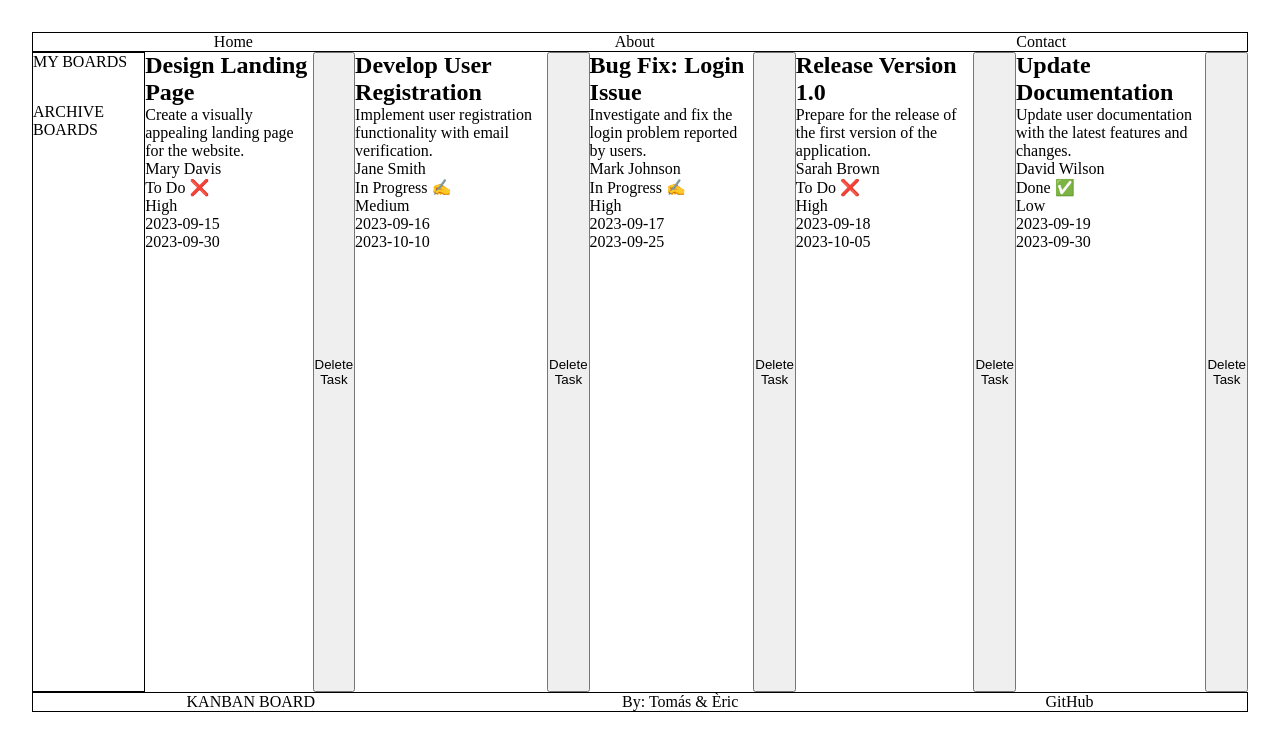
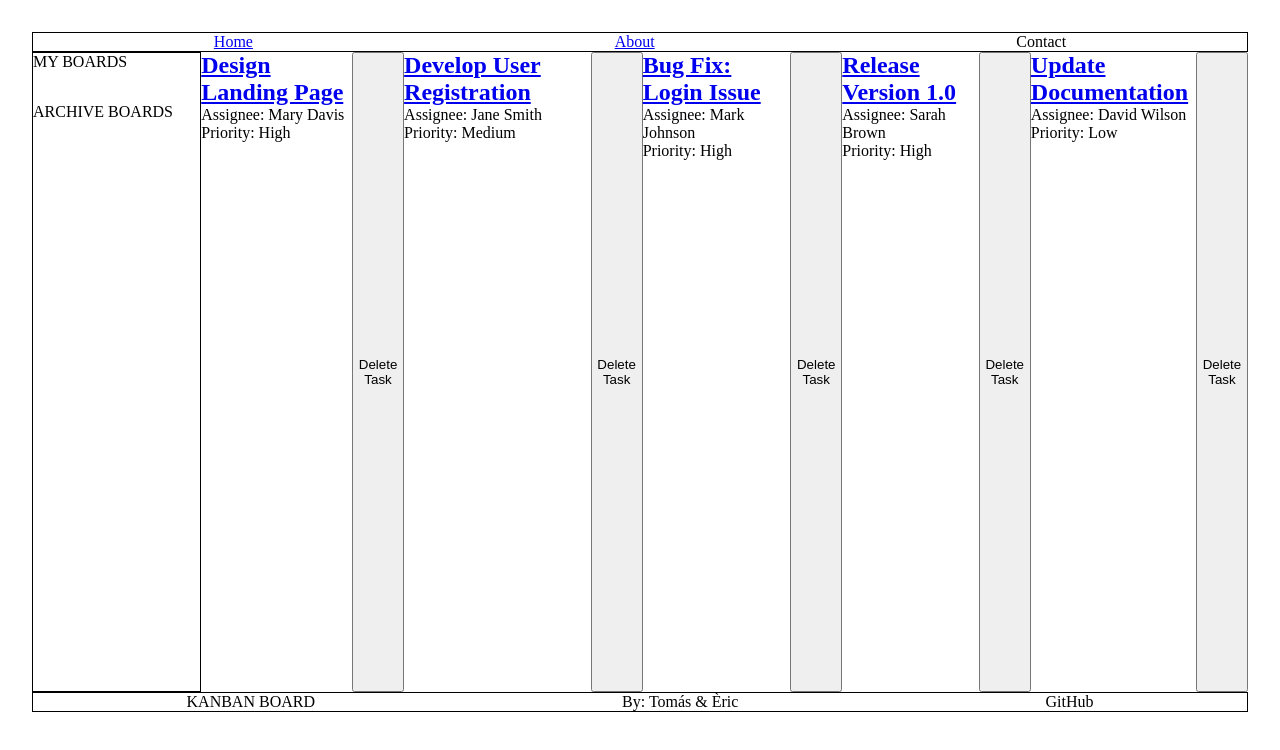
Before and after one commit to Violinistapirata/Kanban-Board, a React (Vite) app in the folder Kanban-Board/: page / in a window 1280 px wide. Shown: the top 750 px of the page. Built offline with nearby package versions, Linux system fonts and the light colour scheme.

Commit message:
added functionality to display each tasks detail page by clicking on its title in the current board.

```diff
--- a/Kanban-Board/src/App.jsx
+++ b/Kanban-Board/src/App.jsx
@@ -2,7 +2,7 @@
 import "./App.css";
 
 //ASSETS
-import KanbanJson from './data/kanban.json';
+// import KanbanJson from './data/kanban.json';
 
 //COMPONENTS
 import { Route, Routes } from "react-router-dom";
@@ -25,7 +25,7 @@ function App() {
         <SideBar />
         <Routes>
           <Route path="/" element={<DashboardPage />} />
-          <Route path="/details" element={<TaskDetailsPage task={KanbanJson[1]}/>} />
+          <Route path="/details/:taskId" element={<TaskDetailsPage />} />
           <Route path="/about" element={<AboutPage />} />
           <Route path="*" element={<NotFoundPage />} />
         </Routes>
--- a/Kanban-Board/src/Pages/TaskDetailsPage.jsx
+++ b/Kanban-Board/src/Pages/TaskDetailsPage.jsx
@@ -1,5 +1,15 @@
+//ASSETS
+import KanbanJson from '../data/kanban.json';
 
-function TaskDetailsPage ({task: {title, description, assignee, status, priority, createdDate, dueDate}}) {
+//HOOKS
+import { useParams } from "react-router-dom";
+
+
+function TaskDetailsPage () {
+    const { taskId } = useParams();
+    const selectedTask = KanbanJson.find((task) => task.id === taskId);
+    const {title, description, assignee, status, priority, createdDate, dueDate} = selectedTask;
+
     return (
         <ul>
             <li>Title: {title}</li>
--- a/Kanban-Board/src/components/CurrentBoard.jsx
+++ b/Kanban-Board/src/components/CurrentBoard.jsx
@@ -7,13 +7,9 @@ import KanbanJson from '../data/kanban.json';
 // COMPONENTS
 import List from './List';
 
-// HOOKS
-// import { useState } from 'react';
-// import { useParams } from 'react-router-dom';
 
 function CurrentBoard() {
 
-    // const params = useParams();
     return (
             <>
                 <List taskList={KanbanJson} />
--- a/Kanban-Board/src/components/NavBar.jsx
+++ b/Kanban-Board/src/components/NavBar.jsx
@@ -1,11 +1,16 @@
+import { Link } from 'react-router-dom';
 import './NavBar.css';
 
 function NavBar() {
     return (
         <nav>
             <ul className='navbar-container'>
-                <li>Home</li>
-                <li>About</li>
+                <li>
+                <Link to={'/'}>Home</Link>
+                </li>
+                <li>
+                <Link to={'/about'}>About</Link>
+                </li>
                 <li>Contact</li>
             </ul>
         </nav>
--- a/Kanban-Board/src/components/Task.jsx
+++ b/Kanban-Board/src/components/Task.jsx
@@ -1,3 +1,4 @@
+import { Link, useParams } from "react-router-dom";
 
 
 function Task ({task, currentTaskList, setCurrentTaskList}){
@@ -7,14 +8,16 @@ function Task ({task, currentTaskList, setCurrentTaskList}){
     <>
         <ul>
             <li>
-                <h2>{task.title}</h2>
+                <h2>
+                <Link to={`/details/${task.id}`}>{task.title}</Link>
+                </h2>
             </li>
-            <li>{task.description}</li>
-            <li>{task.assignee}</li>
-            <li>{task.status} {task.status==="Done"? "✅" : task.status==="In Progress"? "✍️" : "❌" }</li>
-            <li>{task.priority}</li>
-            <li>{task.createdDate}</li>
-            <li>{task.dueDate}</li>
+            {/* <li>{task.description}</li> */}
+            <li>Assignee: {task.assignee}</li>
+            {/* <li>{task.status} {task.status==="Done"? "✅" : task.status==="In Progress"? "✍️" : "❌" }</li> */}
+            <li>Priority: {task.priority}</li>
+          {/*   <li>{task.createdDate}</li>
+            <li>{task.dueDate}</li> */}
         </ul>
         <button onClick={()=> {
             const taskListCopy = [...currentTaskList]
```
